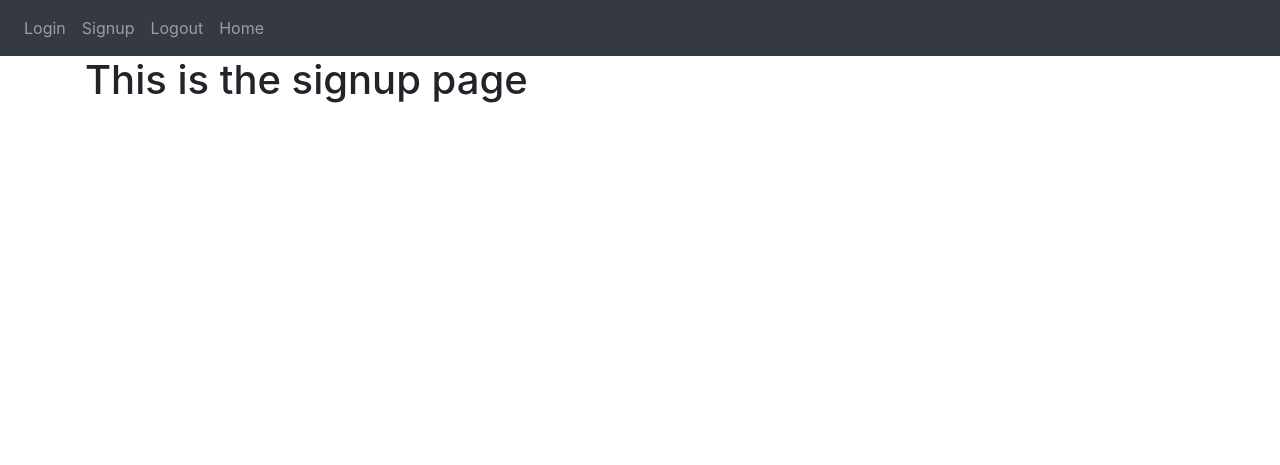
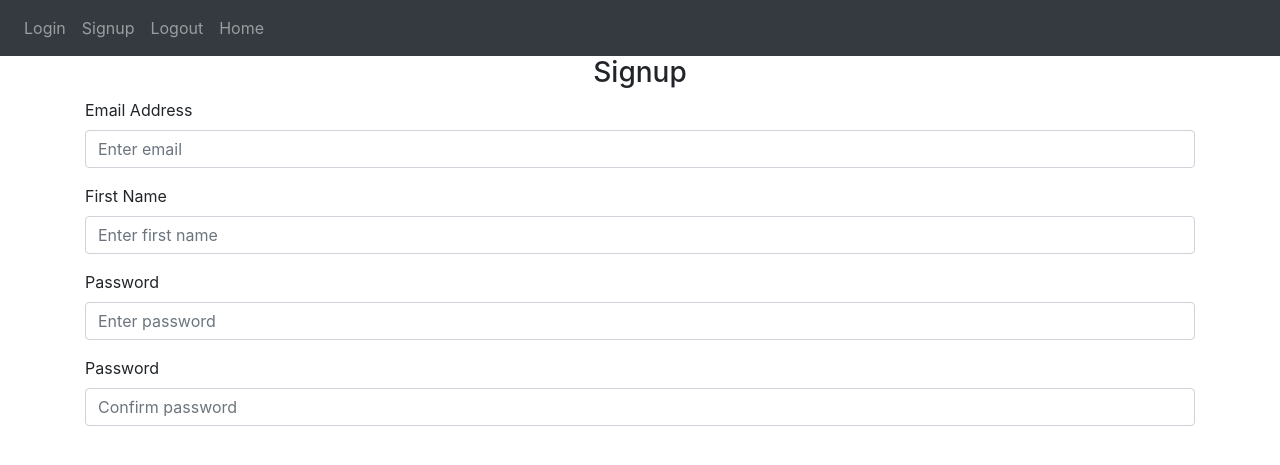
Before and after one commit to dregiske/Notes-App, a Flask app: page /signup in a window 1280 px wide. Shown: the top 465 px of the page. Run offline with Flask 3, Linux system fonts and the light colour scheme; some libraries are stand-ins or nearby versions.

Commit message:
signup page

```diff
--- a/website/auth.py
+++ b/website/auth.py
@@ -8,7 +8,7 @@ def signup():
 
 @auth.route('/login')
 def login():
-	return render_template("login.html")
+	return render_template("login.html", text="String")
 
 @auth.route('/logout')
 def logout():
--- a/website/templates/login.html
+++ b/website/templates/login.html
@@ -2,4 +2,5 @@
 
 {% block content %}
 	<h1>This is the login page</h1>
+	{{ text }}
 {% endblock %}
--- a/website/templates/signup.html
+++ b/website/templates/signup.html
@@ -1,5 +1,47 @@
 {% extends "base.html" %} {% block title %}Signup{% endblock %}
 
 {% block content %}
-	<h1>This is the signup page</h1>
+<form method="POST">
+	<h3 align="center">Signup</h3>
+	<div class="form-group">
+		<label for="email">Email Address</label>
+		<input
+			type="email"
+			class="form-control"
+			id="email"
+			name="email"
+			placeholder="Enter email"
+		/>
+	</div>
+	<div class="form-group">
+		<label for="firstName">First Name</label>
+		<input
+			type="text"
+			class="form-control"
+			id="firstName"
+			name="firstName"
+			placeholder="Enter first name"
+		/>
+	</div>
+	<div class="form-group">
+		<label for="password1">Password</label>
+		<input
+			type="password"
+			class="form-control"
+			id="password1"
+			name="password1"
+			placeholder="Enter password"
+		/>
+	</div>
+	<div class="form-group">
+		<label for="password2">Password</label>
+		<input
+			type="password"
+			class="form-control"
+			id="password2"
+			name="password2"
+			placeholder="Confirm password"
+		/>
+	</div>
+</form>
 {% endblock %}
```
